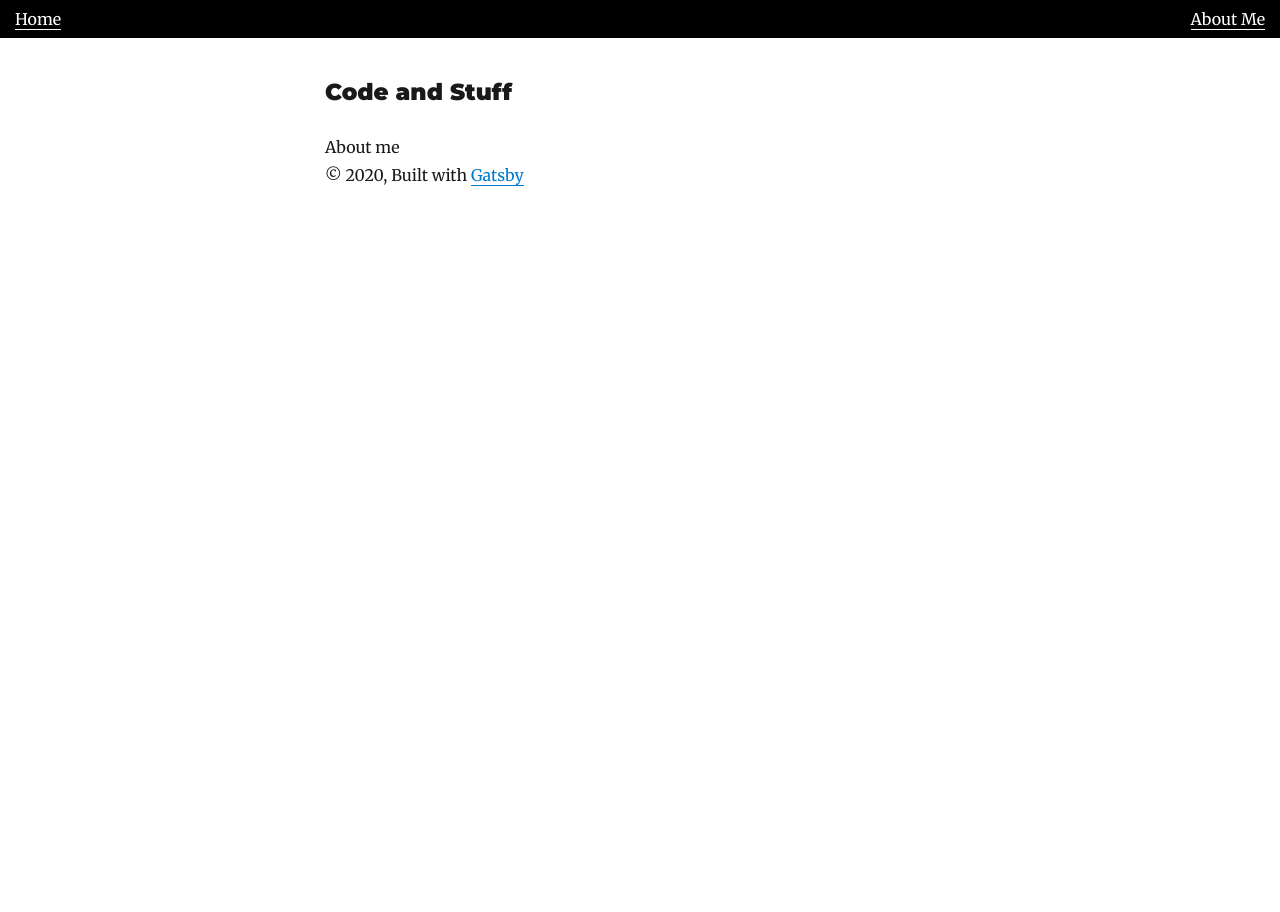
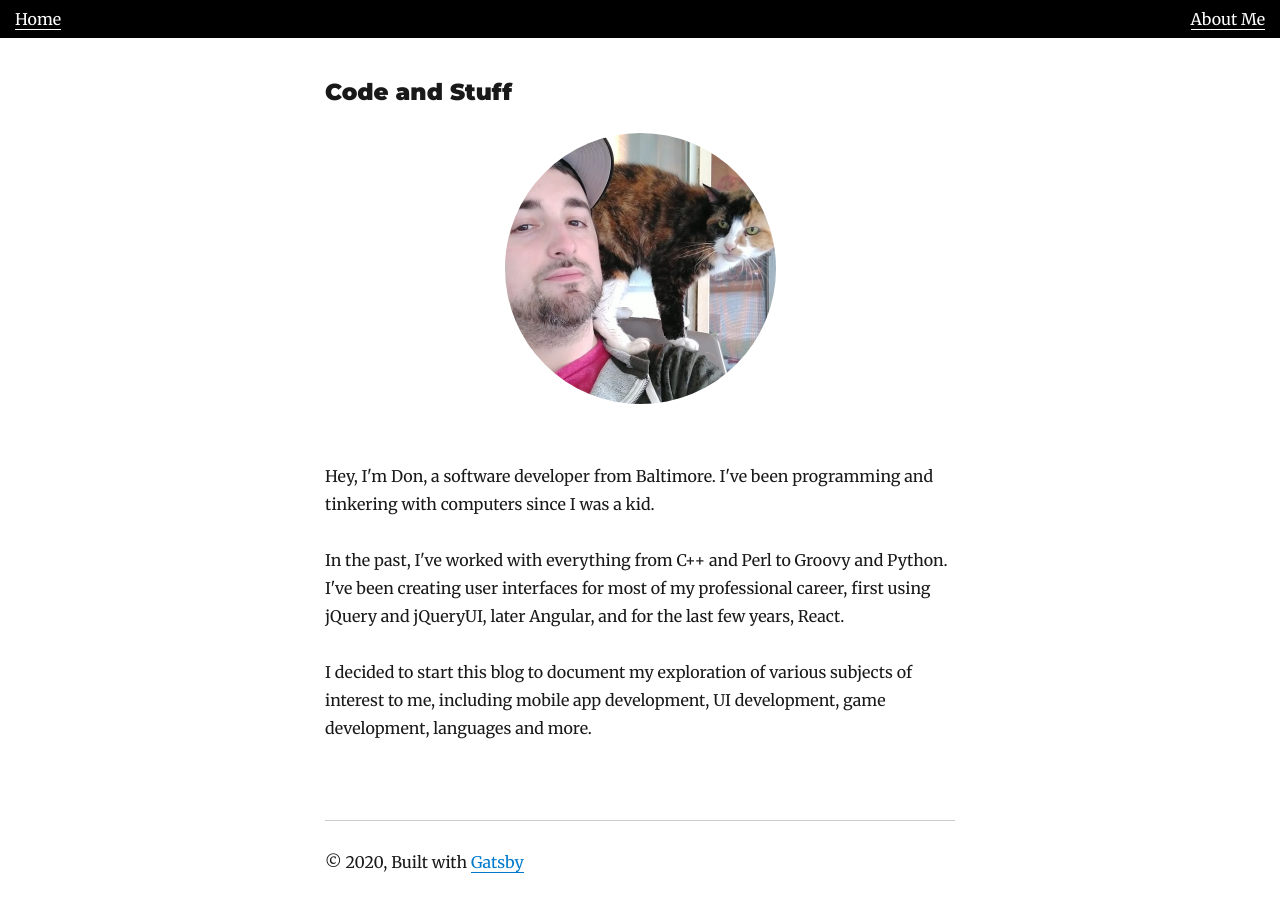
Before and after one commit to dwalizer/blog, a Gatsby site: page /about in a window 1280 px wide. Before the commit the page ends 800 px from the top, so only its background shows below. Built offline with nearby package versions, Linux system fonts and the light colour scheme; Gatsby itself is replaced by a stand-in of ours; some packages are replaced by stand-ins of ours.

Commit message:
Update about section

```diff
--- a/src/pages/about.js
+++ b/src/pages/about.js
@@ -1,28 +1,53 @@
 import React from "react";
-import { graphql } from "gatsby"
+import { useStaticQuery, graphql } from "gatsby"
+import Image from "gatsby-image"
 
 import SEO from "../components/seo"
 import Layout from "../components/layout"
 
-const About = ({data, location}) => {
-
+const About = ({location}) => {
+  const data = useStaticQuery(graphql`
+    query AboutQuery {
+      profile: file(absolutePath: { regex: "/me.jpg/" }) {
+        childImageSharp {
+          fixed(width: 271, height: 271) {
+            ...GatsbyImageSharpFixed
+          }
+        }
+      }
+      site {
+        siteMetadata {
+          title
+        }
+      }
+    }
+  `)
 
     return (
-        <Layout location={location} title={"Code and Stuff"}>
+        <Layout location={location} title={data.site.siteMetadata.title}>
             <SEO title="About Me" />
-            <div>About me</div>
+            <div style={{width: "100%", textAlign: "center"}}>
+              <Image fixed={data.profile.childImageSharp.fixed} imgStyle={{borderRadius: "100%"}} />
+            </div>
+            <div style={{paddingTop: "50px", paddingBottom: "50px"}}>
+              <p>
+                Hey, I'm Don, a software developer from Baltimore.  I've been programming
+                and tinkering with computers since I was a kid.
+              </p>
+              <p>
+                In the past, I've worked with everything from C++ and Perl to Groovy and Python.
+                I've been creating user interfaces for most of my professional career, first using jQuery and jQueryUI,
+                later Angular, and for the last few years, React.
+              </p>
+              <p>
+                I decided to start this blog to document my exploration of various subjects of interest to me,
+                including mobile app development, UI development, game development, languages and more.
+              </p>
+            </div>
+
+            <hr style={{marginBottom: "1.75rem;"}} />
         </Layout>
     )
 }
 
 export default About;
-
-export const pageQuery = graphql`
-  query {
-    site {
-      siteMetadata {
-        title
-      }
-    }
-  }
-`
```
Also changed, not shown: content/assets/me.jpg (added).
